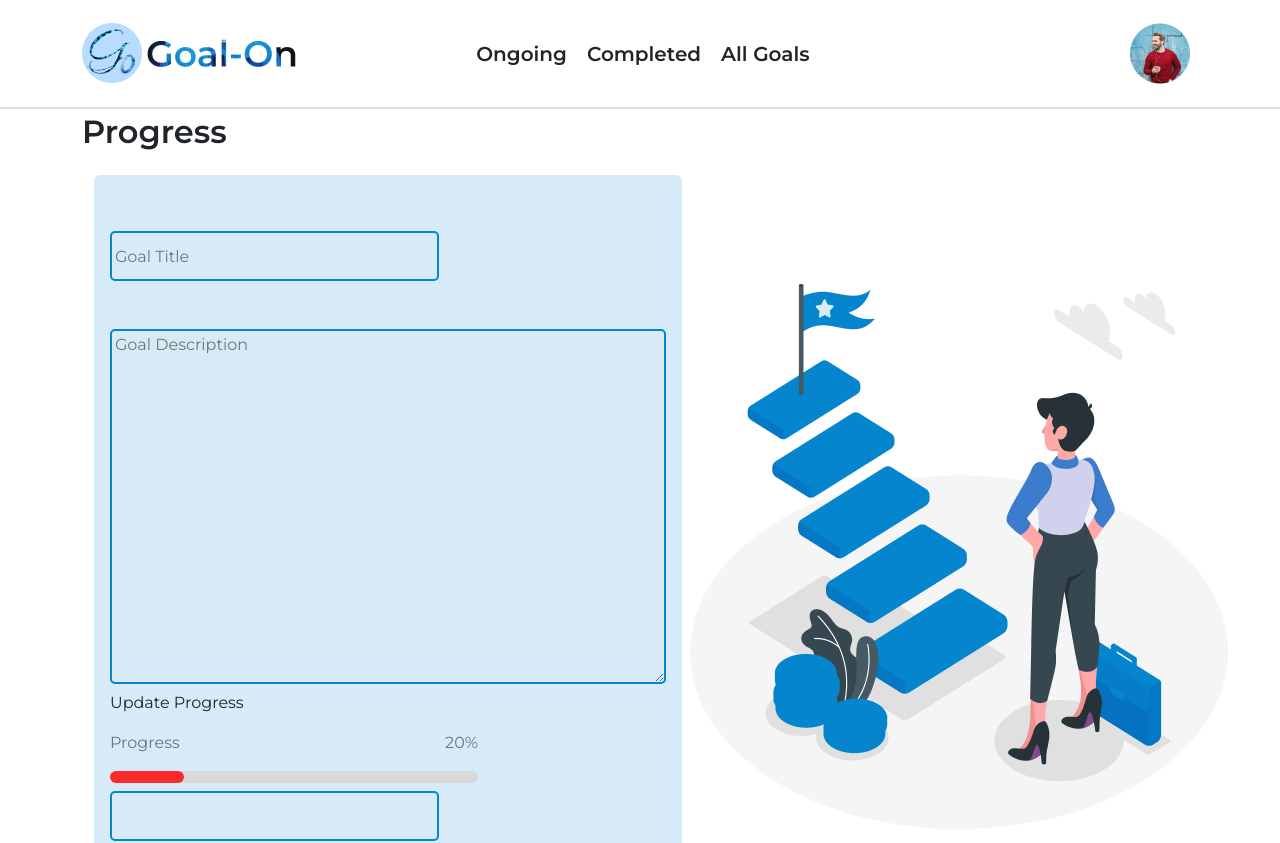
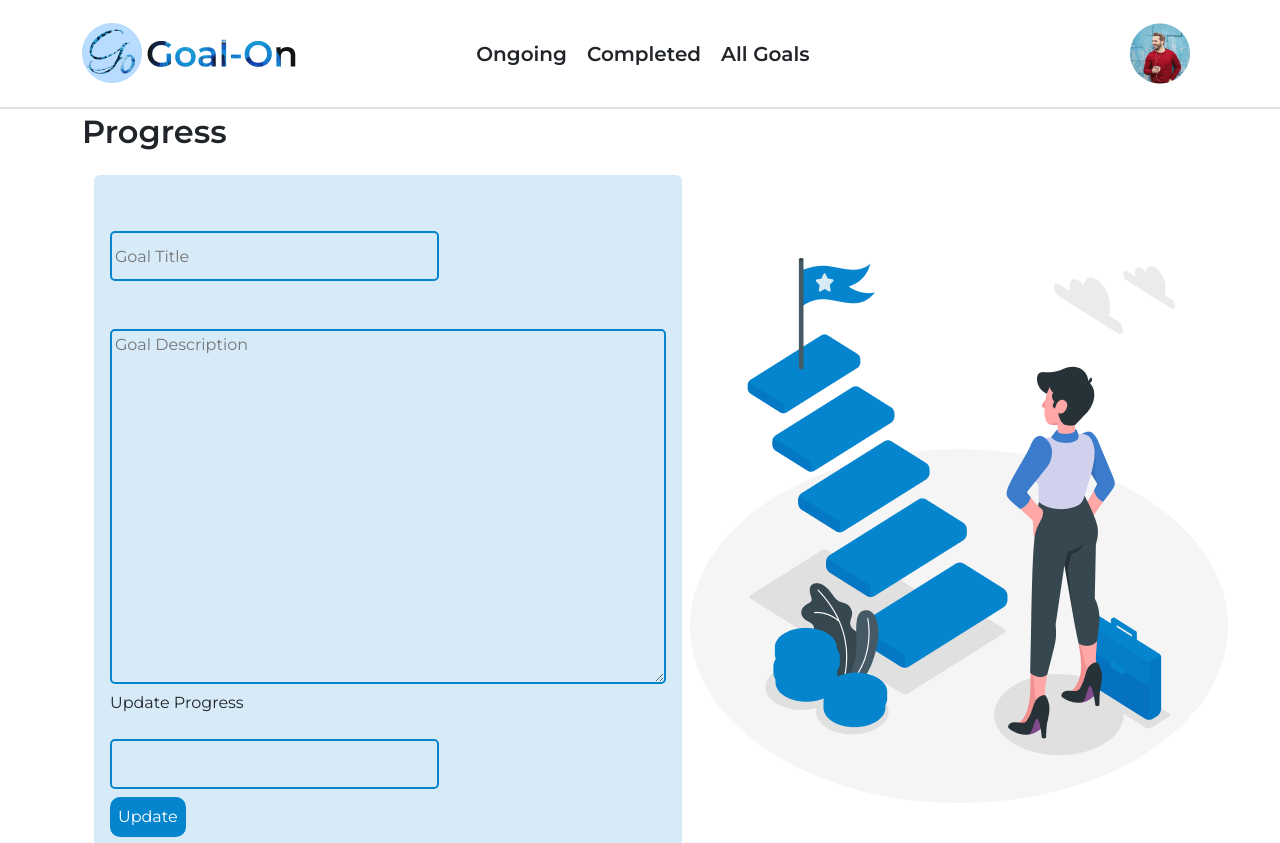
Before and after one commit to Muba-rak/goal-on-client, a React (Vite) app: page /update/1 in a window 1280 px wide. Shown: the top 843 px of the page. Built offline with nearby package versions, Linux system fonts and the light colour scheme.

Commit message:
new changes

```diff
--- a/src/pages/Update.jsx
+++ b/src/pages/Update.jsx
@@ -29,7 +29,7 @@ const Update = () => {
             </div>
             <div>
               <p>Update Progress</p>
-              <Progress num={20} />
+              {/* <Progress num={20} /> */}
               <input type="number" className="bg-transparent mt-2" />
             </div>
             <div className="mt-2">
```
